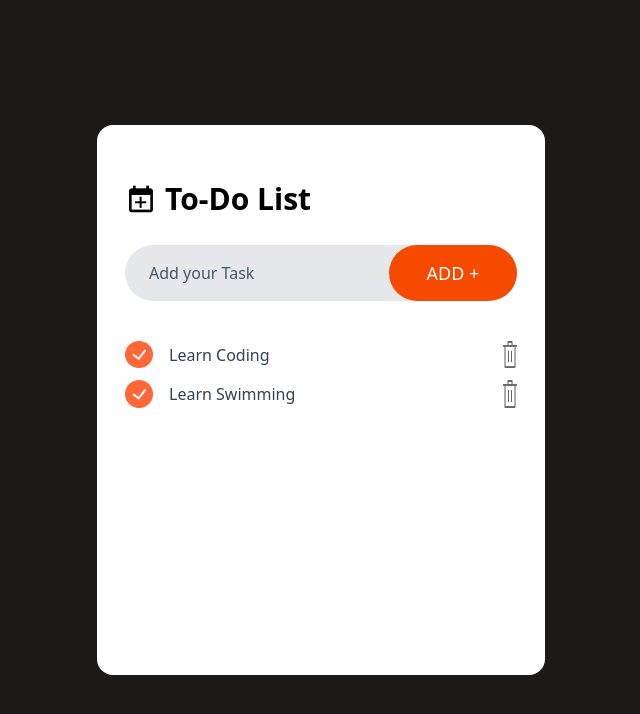
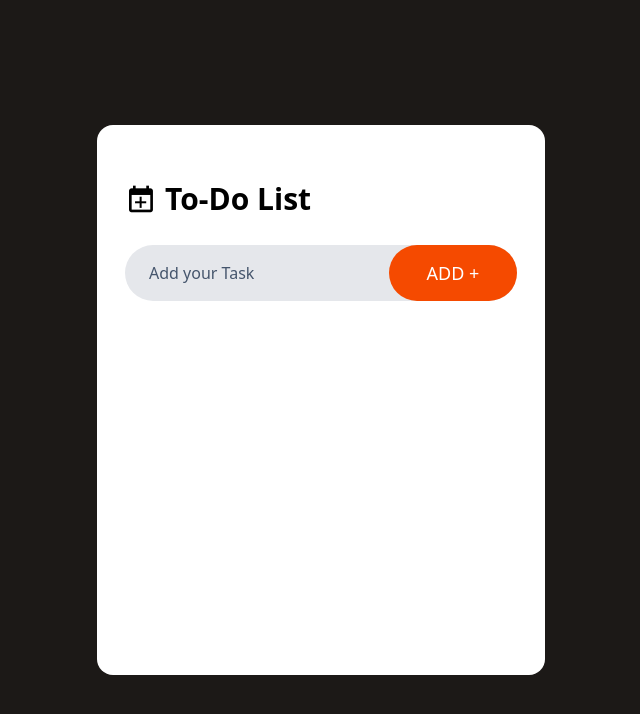
Before and after one commit to rishnudk/Reacts-Mini-Projects, a React (Vite) app in the folder todo-app/: page / in a window 1280 px wide. Shown: the top 714 px of the page, without its empty margins (319-959 px from the left). Built offline with nearby package versions, Linux system fonts and the light colour scheme.

Commit message:
adding task functionality done

```diff
--- a/todo-app/src/components/Todo.jsx
+++ b/todo-app/src/components/Todo.jsx
@@ -1,11 +1,27 @@
-import React, { useRef } from 'react'
+import React, { useRef, useState } from 'react'
 import todo_icon from '../assets/todo_icon.png'
 import Todoitems from './Todoitems'
 
 const Todo = () => {
-        const inputRef = useRef
+    const [todoList, setTodoList] = useState([])
+        const inputRef = useRef()
 
     const add = () => {
+        const inputText = inputRef.current.value.trim();
+
+        if (inputText === "") {
+            return null;
+        }
+
+        const newtodo = {
+            id: Date.now(),
+            text: inputText,
+            isComplete: false,
+
+        }
+        setTodoList((prev) =>[...prev, newtodo] )
+        inputRef.current.value = "";
+
     }
 
   return (
@@ -19,14 +35,18 @@
     {/*  input  box*/}
 
     <div className='flex items-center my-7 bg-gray-200 rounded-full'>
-        <input className='bg-transparent border-0 outline-none flex-1 h-14 pl-6 pr-2 placeholder:text-slate-600' type="text" placeholder='Add your Task' />
-        <button className='border-none rounded-full bg-orange-600 w-32 h-14 text-white text-lg font-medium cursor-pointer'>ADD +</button>
+        <input ref = {inputRef} className='bg-transparent border-0 outline-none flex-1 h-14 pl-6 pr-2 placeholder:text-slate-600' type="text" placeholder='Add your Task' />
+        <button onClick={add} className='border-none rounded-full bg-orange-600 w-32 h-14 text-white text-lg font-medium cursor-pointer'>ADD +</button>
     </div>
     {/* todo list */}
     <div>
 
-    <Todoitems text="Learn Coding"/>
-    <Todoitems text="Learn Swimming"/>
+        {todoList.map((item, index) =>{
+            return <Todoitems key={index} text={item.text} id={item.is}
+            isComplete={item.isComplete}  />
+         })}
+
+
     </div>
 
     </div>
--- a/todo-app/src/components/Todoitems.jsx
+++ b/todo-app/src/components/Todoitems.jsx
@@ -3,7 +3,7 @@
 import not_tick from '../assets/not_tick.png'
 import delete_icon from '../assets/delete.png'
 
-const Todoitems = ({text}) => {
+const Todoitems = ({text, id, isComeplete}) => {
   return (
     <div className='flex itesm-center my-3 gap-3'>
          <div className='flex flex-1 items-center cursor-pointer' >
```
